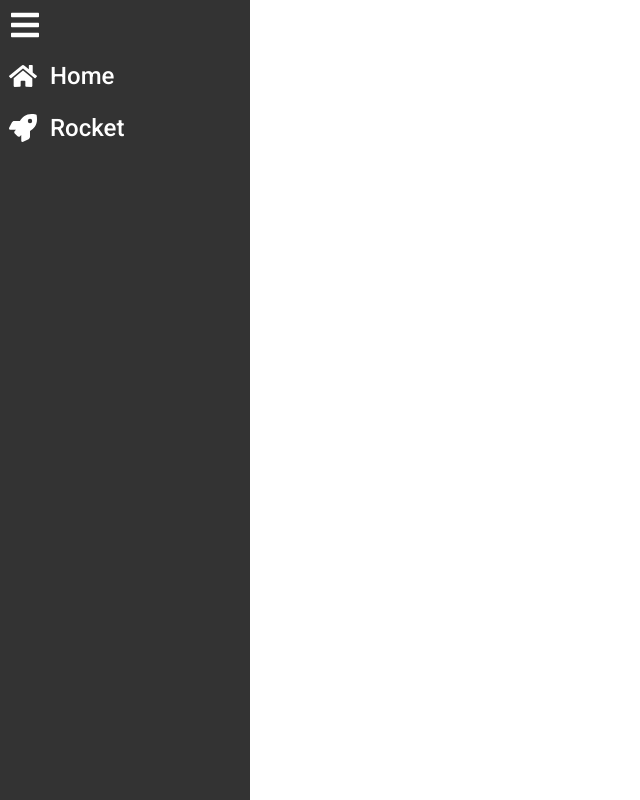
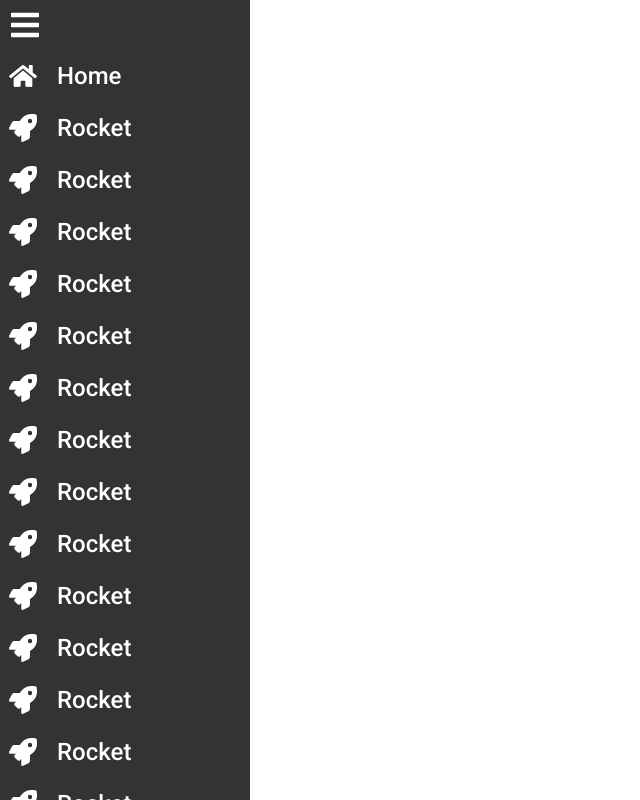
Before and after one commit to Idaslon/T.I.L, a React (Create React App) app in the folder React - Css Design/responsive-sidebar/: page / in a window 1280 px wide. Shown: the whole page, without its empty margins (0-640 px from the left). Built offline with nearby package versions, Linux system fonts and the light colour scheme; the HTML template or start-up script is replaced by a standard one.

Commit message:
Scroll on sidebar started

```diff
--- a/React - Css Design/responsive-sidebar/src/components/Sidebar/Item/index.tsx
+++ b/React - Css Design/responsive-sidebar/src/components/Sidebar/Item/index.tsx
@@ -13,8 +13,8 @@ type ItemProps = OwnProps
 const Item: React.FC<ItemProps> = ({ name, icon: Icon, to }) => {
   return (
     <Container to={to}>
+      <Icon></Icon>
       <Name>{name}</Name>
-      <Icon></Icon>
     </Container>
   )
 }
--- a/React - Css Design/responsive-sidebar/src/components/Sidebar/Item/styles.ts
+++ b/React - Css Design/responsive-sidebar/src/components/Sidebar/Item/styles.ts
@@ -24,13 +24,11 @@ export const Container = styled(Link)`
   }
 
   > svg {
-    position: fixed;
-    left: 9px;
-
+    margin-left: 9px;
     margin-right: 20px;
 
+    font-size: 28px;
     font-size: 1.75rem;
-    font-size: 28px;
     color: #fff;
 
     @media (max-width: 768px) {
@@ -42,9 +40,7 @@ export const Container = styled(Link)`
 `;
 
 export const Name = styled.span`
-  margin-left: 50px;
-
+  font-size: 24px;
   font-size: 1.5rem;
-  font-size: 24px;
   color: #fff;
 `;
--- a/React - Css Design/responsive-sidebar/src/components/Sidebar/index.tsx
+++ b/React - Css Design/responsive-sidebar/src/components/Sidebar/index.tsx
@@ -13,6 +13,23 @@ const Sidebar: React.FC = () => {
       <Content>
         <Item name='Home' icon={FaHome} to='/home' />
         <Item name='Rocket' icon={FaRocket} to='/rocket' />
+        <Item name='Rocket' icon={FaRocket} to='/rocket' />
+        <Item name='Rocket' icon={FaRocket} to='/rocket' />
+        <Item name='Rocket' icon={FaRocket} to='/rocket' />
+        <Item name='Rocket' icon={FaRocket} to='/rocket' />
+        <Item name='Rocket' icon={FaRocket} to='/rocket' />
+        <Item name='Rocket' icon={FaRocket} to='/rocket' />
+        <Item name='Rocket' icon={FaRocket} to='/rocket' />
+        <Item name='Rocket' icon={FaRocket} to='/rocket' />
+        <Item name='Rocket' icon={FaRocket} to='/rocket' />
+        <Item name='Rocket' icon={FaRocket} to='/rocket' />
+        <Item name='Rocket' icon={FaRocket} to='/rocket' />
+        <Item name='Rocket' icon={FaRocket} to='/rocket' />
+        <Item name='Rocket' icon={FaRocket} to='/rocket' />
+        <Item name='Rocket' icon={FaRocket} to='/rocket' />
+        <Item name='Rocket' icon={FaRocket} to='/rocket' />
+        <Item name='Rocket' icon={FaRocket} to='/rocket' />
+        <Item name='Rocket' icon={FaRocket} to='/rocket' />
       </Content>
     </Wrapper>
   )
--- a/React - Css Design/responsive-sidebar/src/components/Sidebar/styles.ts
+++ b/React - Css Design/responsive-sidebar/src/components/Sidebar/styles.ts
@@ -9,8 +9,10 @@ export const Content = styled.div`
   left: -200px;
 
   width: 250px;
-  min-height: 100vh;
+  height: 100%;
   background: ${colors.secondary};
+
+  overflow-y: scroll;
 
   transition: all .3s ease-in;
 
```
